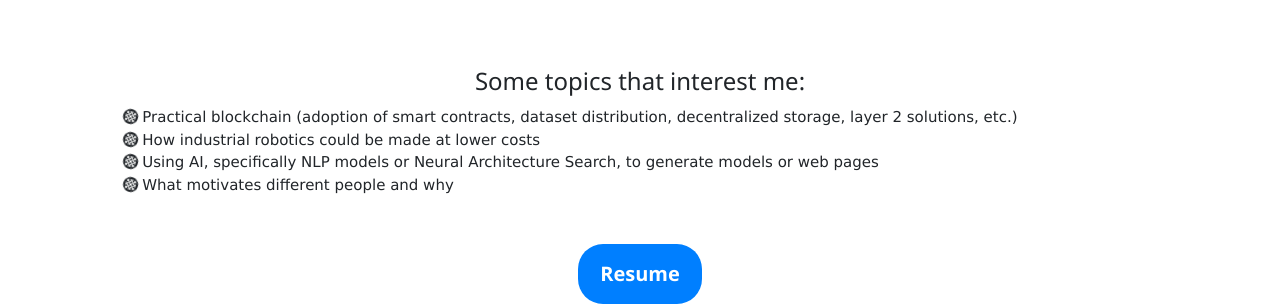
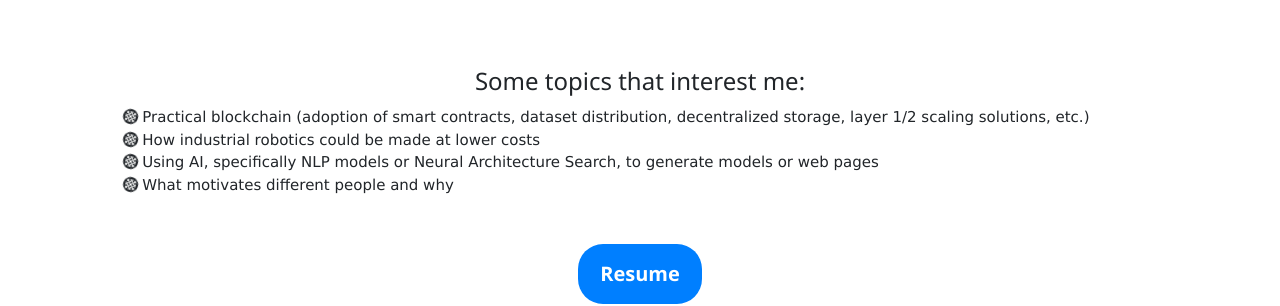
Before and after one commit to beauhodes/beauhodes.github.io, a Jekyll site: the page built from index.html, in a window 1280 px wide. Shown: the part 220-526 px from the top of the page. Built offline with Jekyll 4.4.1, drawn with Linux system fonts in a browser that asks for light colours; nearby versions of some CDN libraries.

Commit message:
Update index.html

```diff
--- a/index.html
+++ b/index.html
@@ -10,7 +10,7 @@ title: Beau Hodes
 <h3 style="text-align:center;">Some topics that interest me:</h3>
 <div class="p">
 <ul class="fa-ul">
-  <li><i class="fas fa-stroopwafel fa-spin"></i> Practical blockchain (adoption of smart contracts, dataset distribution, decentralized storage, layer 2 solutions, etc.)</li>
+  <li><i class="fas fa-stroopwafel fa-spin"></i> Practical blockchain (adoption of smart contracts, dataset distribution, decentralized storage, layer 1/2 scaling solutions, etc.)</li>
   <li><i class="fas fa-stroopwafel fa-spin"></i> How industrial robotics could be made at lower costs</li>
   <li><i class="fas fa-stroopwafel fa-spin"></i> Using AI, specifically NLP models or Neural Architecture Search, to generate models or web pages</li>
   <li><i class="fas fa-stroopwafel fa-spin"></i> What motivates different people and why</li>
```
